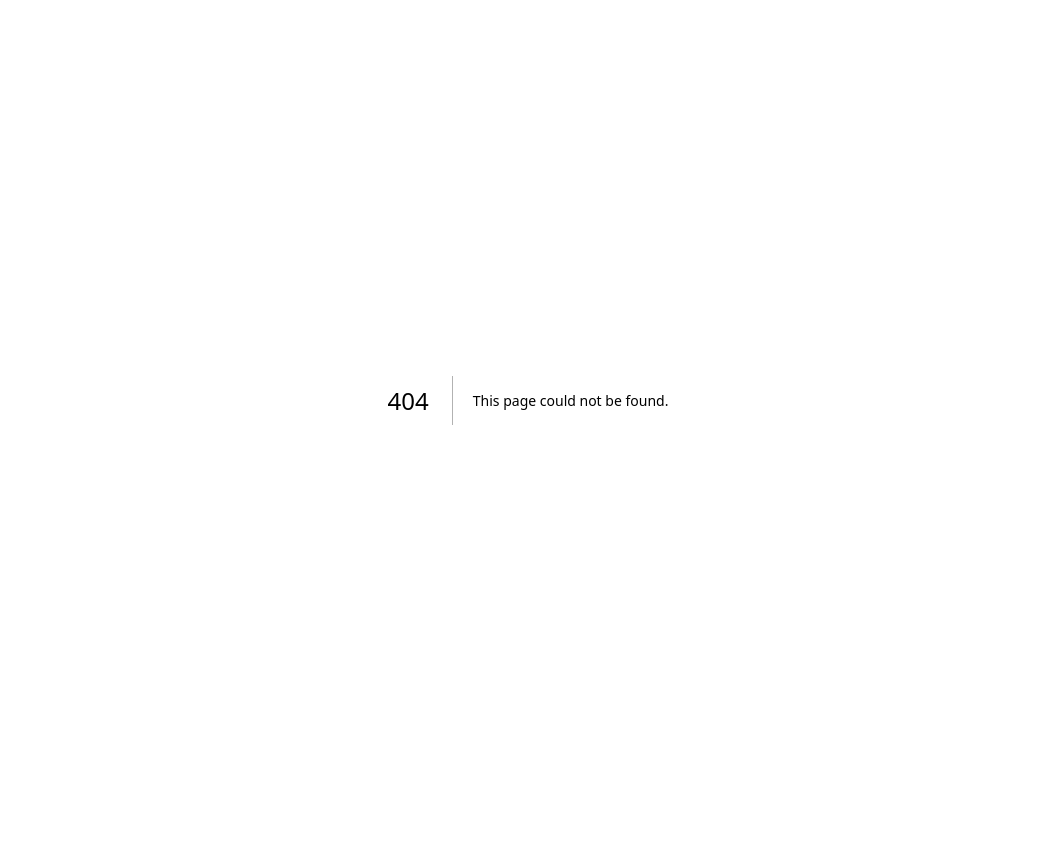
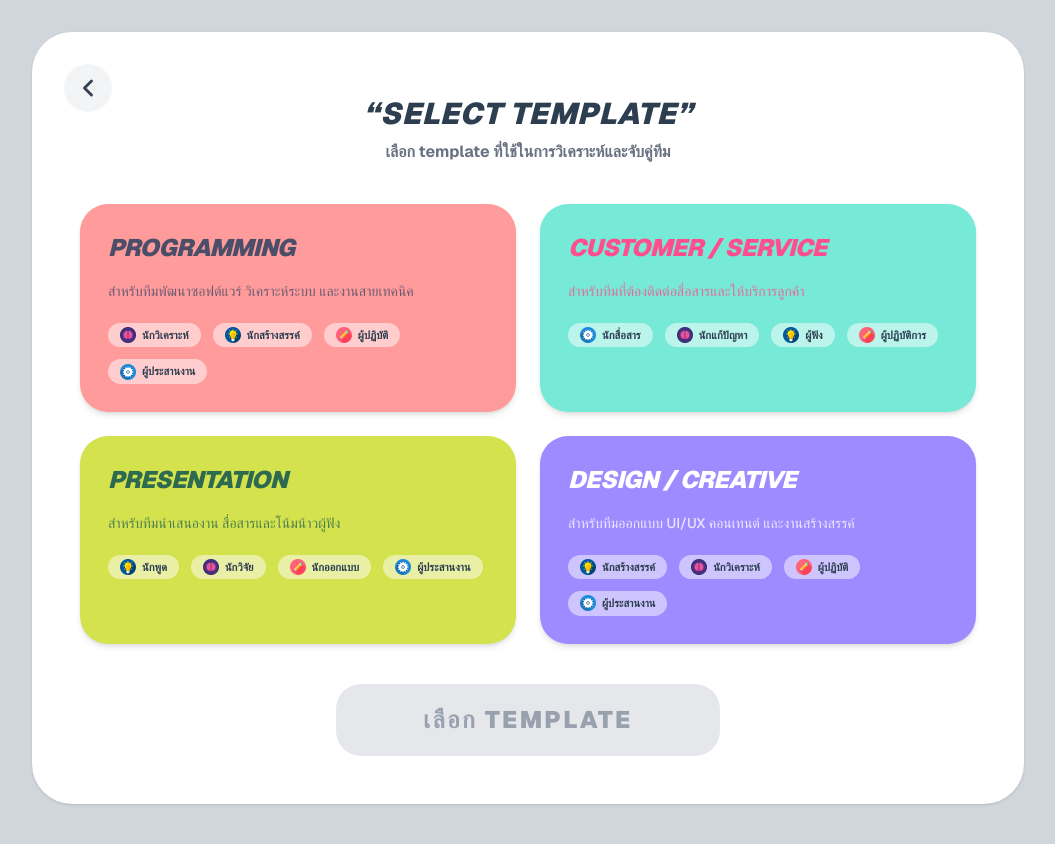
Before and after one commit to Oatto319/FinalProject, a Next.js app: page /create/select_templates in a window 1280 px wide. Before the commit this address had no page. Shown: the top 844 px of the page, without its empty margins (112-1167 px from the left). Before the commit the page ends 800 px from the top, so only its background shows below. Built offline with nearby package versions, Linux system fonts and the light colour scheme.

Commit message:
add select templates

```diff
--- a/app/create/createroom/page.tsx
+++ b/app/create/createroom/page.tsx
@@ -67,7 +67,7 @@ export default function CreateRoomPage() {
       description,
       totalMembers: parseInt(totalMembers),
       groupSize: parseInt(groupSize),
-      template: 'PROGRAMMING',
+      template: (() => { const p = localStorage.getItem('pendingRoom'); return p ? (JSON.parse(p).templateLabel ?? 'PROGRAMMING') : 'PROGRAMMING'; })(),
       hostName: user?.name ?? '',
       hostAvatarSeed: user?.avatarSeed ?? 0,
       members: [] as { name: string; avatarSeed: number; gmail: string }[],
--- /dev/null
+++ b/app/create/select_templates/page.tsx
@@ -0,0 +1,182 @@
+'use client';
+
+import { useState } from 'react';
+import { useRouter } from 'next/navigation';
+import { ChevronLeft, CheckCircle2 } from 'lucide-react';
+
+const TEMPLATES = [
+  {
+    id: 'programming',
+    label: 'PROGRAMMING',
+    description: 'สำหรับทีมพัฒนาซอฟต์แวร์ วิเคราะห์ระบบ และงานสายเทคนิค',
+    bgColor: 'bg-[#FF9B9B]',
+    textColor: 'text-[#4A4E69]',
+    types: [
+      { label: 'นักวิเคราะห์',  icon: '/img/brain.png' },
+      { label: 'นักสร้างสรรค์', icon: '/img/idea.png' },
+      { label: 'ผู้ปฏิบัติ',    icon: '/img/pencil.png' },
+      { label: 'ผู้ประสานงาน',  icon: '/img/make.png' },
+    ],
+  },
+  {
+    id: 'service',
+    label: 'CUSTOMER / SERVICE',
+    description: 'สำหรับทีมที่ต้องติดต่อสื่อสารและให้บริการลูกค้า',
+    bgColor: 'bg-[#76EAD7]',
+    textColor: 'text-[#FF4D8D]',
+    types: [
+      { label: 'นักสื่อสาร',   icon: '/img/make.png' },
+      { label: 'นักแก้ปัญหา',  icon: '/img/brain.png' },
+      { label: 'ผู้ฟัง',       icon: '/img/idea.png' },
+      { label: 'ผู้ปฏิบัติการ', icon: '/img/pencil.png' },
+    ],
+  },
+  {
+    id: 'presentation',
+    label: 'PRESENTATION',
+    description: 'สำหรับทีมนำเสนองาน สื่อสารและโน้มน้าวผู้ฟัง',
+    bgColor: 'bg-[#D4E24D]',
+    textColor: 'text-[#2D6A4F]',
+    types: [
+      { label: 'นักพูด',        icon: '/img/idea.png' },
+      { label: 'นักวิจัย',      icon: '/img/brain.png' },
+      { label: 'นักออกแบบ',     icon: '/img/pencil.png' },
+      { label: 'ผู้ประสานงาน',  icon: '/img/make.png' },
+    ],
+  },
+  {
+    id: 'design',
+    label: 'DESIGN / CREATIVE',
+    description: 'สำหรับทีมออกแบบ UI/UX คอนเทนต์ และงานสร้างสรรค์',
+    bgColor: 'bg-[#9D8BFF]',
+    textColor: 'text-white',
+    types: [
+      { label: 'นักสร้างสรรค์', icon: '/img/idea.png' },
+      { label: 'นักวิเคราะห์',  icon: '/img/brain.png' },
+      { label: 'ผู้ปฏิบัติ',    icon: '/img/pencil.png' },
+      { label: 'ผู้ประสานงาน',  icon: '/img/make.png' },
+    ],
+  },
+];
+
+export default function SelectTemplatesPage() {
+  const router = useRouter();
+  const [selected, setSelected] = useState<string | null>(null);
+
+  const selectedTemplate = TEMPLATES.find((t) => t.id === selected);
+
+  const handleConfirm = () => {
+    if (!selected) return;
+    const raw = localStorage.getItem('pendingRoom');
+    const room = raw ? JSON.parse(raw) : {};
+    const template = TEMPLATES.find((t) => t.id === selected)!;
+    localStorage.setItem('pendingRoom', JSON.stringify({
+      ...room,
+      template: selected,
+      templateLabel: template.label,
+      templateTypes: template.types.map((t) => t.label),
+    }));
+
+    // อัปเดต currentRoom ให้มี template ด้วย
+    const currentRaw = localStorage.getItem('currentRoom');
+    if (currentRaw) {
+      const currentRoom = JSON.parse(currentRaw);
+      currentRoom.template = template.label;
+      localStorage.setItem('currentRoom', JSON.stringify(currentRoom));
+      // อัปเดตใน rooms registry ด้วย
+      const roomsRaw = localStorage.getItem('rooms');
+      if (roomsRaw) {
+        const rooms = JSON.parse(roomsRaw);
+        if (rooms[currentRoom.id]) {
+          rooms[currentRoom.id].template = template.label;
+          localStorage.setItem('rooms', JSON.stringify(rooms));
+        }
+      }
+    }
+
+    router.push('/create/createroom');
+  };
+
+  return (
+    <div className="min-h-screen bg-gray-300 font-sans flex flex-col items-center">
+      <main className="w-full max-w-5xl mt-8 px-4 pb-12">
+        <div className="bg-white rounded-[40px] p-8 md:p-12 shadow-sm flex flex-col items-center min-h-[600px] relative">
+
+          {/* Back */}
+          <button
+            onClick={() => router.back()}
+            className="absolute left-8 top-8 w-12 h-12 bg-gray-100 rounded-full flex items-center justify-center text-gray-700 hover:bg-gray-200 transition-all active:scale-90"
+          >
+            <ChevronLeft size={28} strokeWidth={2.5} />
+          </button>
+
+          {/* Title */}
+          <div className="text-center mt-4 mb-10">
+            <h1 className="text-[#2D3E50] text-3xl font-black italic mb-2 tracking-wide uppercase">
+              &ldquo;Select Template&rdquo;
+            </h1>
+            <p className="text-gray-500 font-bold">เลือก template ที่ใช้ในการวิเคราะห์และจับคู่ทีม</p>
+          </div>
+
+          {/* Templates Grid */}
+          <div className="w-full grid grid-cols-1 md:grid-cols-2 gap-6 mb-10">
+            {TEMPLATES.map((tmpl) => (
+              <button
+                key={tmpl.id}
+                onClick={() => setSelected(tmpl.id)}
+                className={`
+                  rounded-[28px] p-6 flex flex-col gap-4 text-left shadow-md
+                  transition-all duration-200 border-4 relative
+                  ${tmpl.bgColor}
+                  ${selected === tmpl.id
+                    ? 'border-[#2D3E50] scale-[1.02] shadow-xl'
+                    : 'border-transparent hover:border-gray-300'}
+                `}
+              >
+                {selected === tmpl.id && (
+                  <div className="absolute top-4 right-4">
+                    <CheckCircle2 size={24} className="text-[#2D3E50]" fill="#2D3E50" color="white" />
+                  </div>
+                )}
+
+                <h2 className={`text-2xl font-black italic tracking-tight ${tmpl.textColor}`}>
+                  {tmpl.label}
+                </h2>
+                <p className={`text-sm font-medium leading-relaxed ${tmpl.textColor} opacity-80`}>
+                  {tmpl.description}
+                </p>
+
+                {/* Types */}
+                <div className="flex gap-3 mt-1 flex-wrap">
+                  {tmpl.types.map((type) => (
+                    <div key={type.label} className="flex items-center gap-1.5 bg-white/50 rounded-full px-3 py-1">
+                      <img src={type.icon} alt={type.label} className="w-4 h-4 object-contain" />
+                      <span className="text-[11px] font-bold text-[#2D3E50]">{type.label}</span>
+                    </div>
+                  ))}
+                </div>
+              </button>
+            ))}
+          </div>
+
+          {/* Confirm */}
+          <div className="w-full flex justify-center">
+            <button
+              disabled={!selected}
+              onClick={handleConfirm}
+              className={`
+                w-full max-w-sm py-5 rounded-[25px] font-black text-2xl transition-all transform uppercase tracking-widest
+                ${selected
+                  ? 'bg-[#2D3E50] text-white shadow-[0_8px_0_0_#1E293B] hover:shadow-[0_4px_0_0_#1E293B] hover:translate-y-[4px] active:shadow-none active:translate-y-[8px]'
+                  : 'bg-gray-200 text-gray-400 cursor-not-allowed'}
+              `}
+            >
+              {selected ? `เลือก ${selectedTemplate?.label}` : 'เลือก Template'}
+            </button>
+          </div>
+
+        </div>
+      </main>
+    </div>
+  );
+}
--- a/app/page.tsx
+++ b/app/page.tsx
@@ -32,7 +32,7 @@ const App = () => {
           {/* Create Button (Yellow) */}
           <div
             className="relative bg-yellow-400 flex-1 rounded-[30px] flex flex-col items-center justify-center cursor-pointer hover:brightness-95 transition-all"
-            onClick={() => router.push('/create/createroom')} // เพิ่ม onClick
+            onClick={() => router.push('/templates?mode=create')}
           >
             <h1 className="text-5xl font-black text-emerald-900 italic tracking-tighter">Create</h1>
             <p className="text-emerald-800 font-bold text-xl mt-1">สร้างห้อง</p>
--- a/app/templates/page.tsx
+++ b/app/templates/page.tsx
@@ -1,12 +1,14 @@
 'use client';
 
 import { useEffect, useState } from 'react';
-import { useRouter } from 'next/navigation';
+import { useRouter, useSearchParams } from 'next/navigation';
 import { ChevronLeft, CheckCircle2 } from 'lucide-react';
 import Navbar from '../navbar/page';
 
 export default function TemplatesPage() {
   const router = useRouter();
+  const searchParams = useSearchParams();
+  const isCreateMode = searchParams.get('mode') === 'create';
   const [userTypes, setUserTypes] = useState<Record<string, unknown>>({});
   const [user, setUser] = useState<{ name: string; avatarSeed: number } | null>(null);
 
@@ -85,7 +87,20 @@ export default function TemplatesPage() {
               return (
                 <div
                   key={index}
-                  onClick={() => item.id === 'programming' && router.push(item.route)}
+                  onClick={() => {
+                    if (isCreateMode) {
+                      const raw = localStorage.getItem('pendingRoom');
+                      const room = raw ? JSON.parse(raw) : {};
+                      localStorage.setItem('pendingRoom', JSON.stringify({
+                        ...room,
+                        template: item.id,
+                        templateLabel: item.title,
+                      }));
+                      router.push('/create/createroom');
+                    } else {
+                      item.id === 'programming' && router.push(item.route);
+                    }
+                  }}
                   className={`${item.bgColor} rounded-[35px] p-6 flex flex-col items-center cursor-pointer hover:scale-[1.02] transition-transform duration-300 shadow-md min-h-[280px] relative`}
                 >
                   {/* Done Badge */}
```
